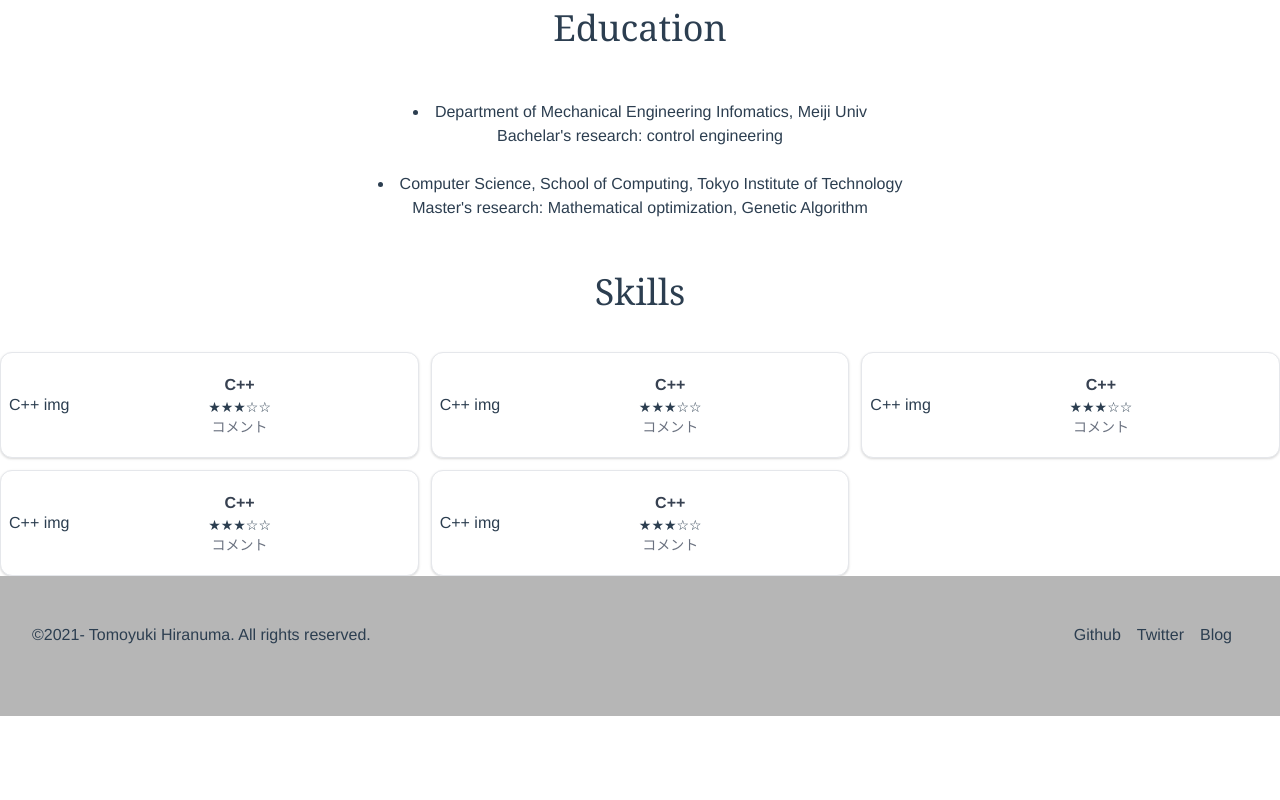
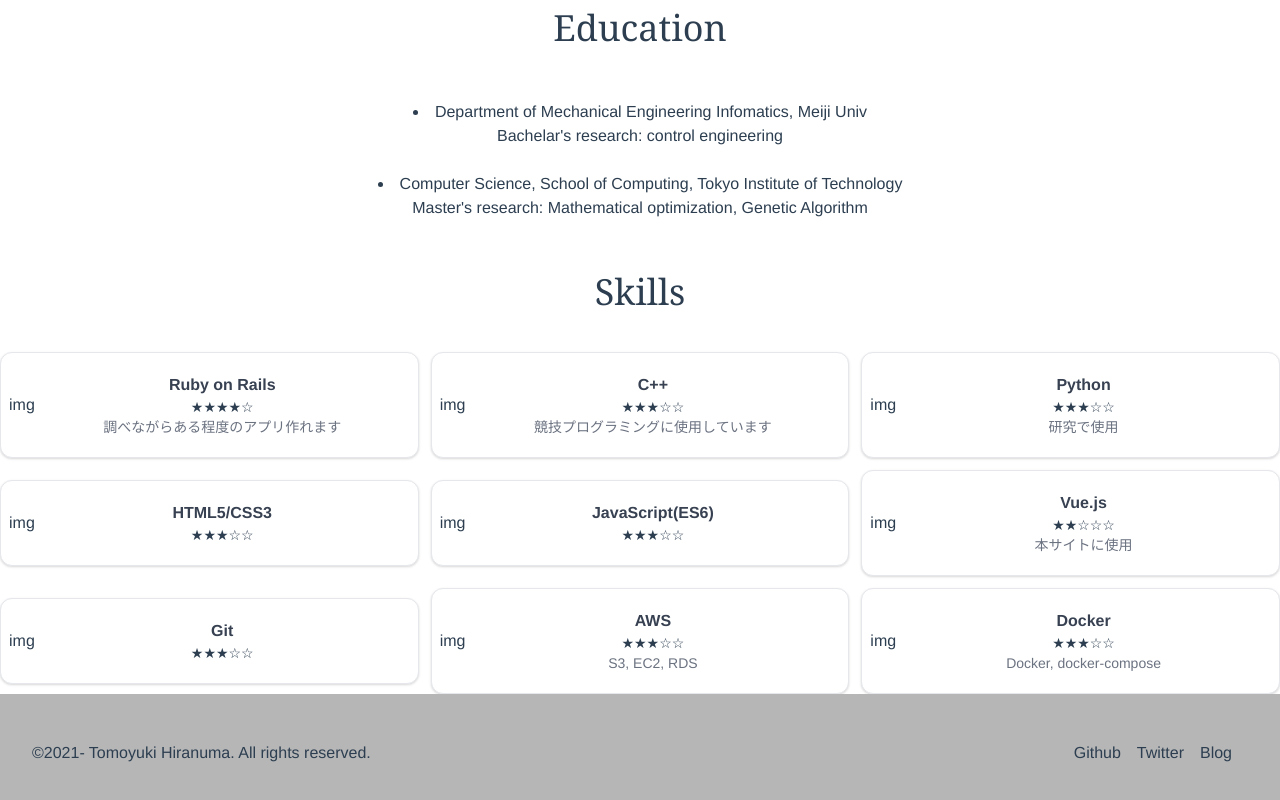
Before and after one commit to tomoyuki-hiranuma/portfolio, a Vue app: page / in a window 1280 px wide. Shown: the part 805-1605 px from the top of the page. Before the commit the page ends 1521 px from the top, so only its background shows below. Built offline with nearby package versions, Linux system fonts and the light colour scheme.

Commit message:
v-forで繰り返す

```diff
--- a/src/atoms/SkillCard.vue
+++ b/src/atoms/SkillCard.vue
@@ -1,18 +1,35 @@
 <template>
   <div class="bg-white w-full flex items-center p-2 rounded-xl shadow border">
     <div class="flex items-center space-x-4">
-      <p>C++ img</p>
+      <p>img</p>
     </div>
     <div class="flex-grow p-3">
-      <div class="font-semibold text-gray-700">C++</div>
-      <div class="text-sm">★★★☆☆</div>
-      <div class="text-sm text-gray-500">コメント</div>
+      <div class="font-semibold text-gray-700">{{ program }}</div>
+      <div class="text-sm">{{ level }}</div>
+      <div class="text-sm text-gray-500">{{ comment }}</div>
     </div>
   </div>
 </template>
 
 <script>
 export default {
+  props: {
+    program: {
+      type: String,
+      default: '',
+      required: true,
+    },
+    level: {
+      type: String,
+      default: '',
+      required: true,
+    },
+    comment: {
+      type: String,
+      default: '',
+      required: false,
+    },
+  },
   name: 'SkillCard',
 };
 </script>
--- a/src/components/Skill.vue
+++ b/src/components/Skill.vue
@@ -1,16 +1,16 @@
 <template>
   <div>
     <p class="text-4xl my-10 font-serif">Skills</p>
-    <!-- TODO: card componentにして使い回すようにする -->
-    <!-- TODO: props に渡す -->
     <div
       class="container mx-auto grid grid-cols-3 gap-3 justify-center items-center"
     >
-      <SkillCard />
-      <SkillCard />
-      <SkillCard />
-      <SkillCard />
-      <SkillCard />
+      <div v-for="skill in skills" v-bind:key="skill.program">
+        <SkillCard
+          :program="skill.program"
+          :level="skill.level"
+          :comment="skill.comment"
+        />
+      </div>
     </div>
   </div>
 </template>
@@ -23,5 +23,53 @@ export default {
   components: {
     SkillCard,
   },
+  data: function () {
+    return {
+      skills: [
+        {
+          program: 'Ruby on Rails',
+          level: '★★★★☆',
+          comment: '調べながらある程度のアプリ作れます',
+        },
+        {
+          program: 'C++',
+          level: '★★★☆☆',
+          comment: '競技プログラミングに使用しています',
+        },
+        {
+          program: 'Python',
+          level: '★★★☆☆',
+          comment: '研究で使用',
+        },
+        {
+          program: 'HTML5/CSS3',
+          level: '★★★☆☆',
+        },
+        {
+          program: 'JavaScript(ES6)',
+          level: '★★★☆☆',
+        },
+        {
+          program: 'Vue.js',
+          level: '★★☆☆☆',
+          comment: '本サイトに使用',
+        },
+        {
+          program: 'Git',
+          level: '★★★☆☆',
+        },
+        {
+          program: 'AWS',
+          level: '★★★☆☆',
+          comment: 'S3, EC2, RDS',
+        },
+        {
+          program: 'Docker',
+          level: '★★★☆☆',
+          comment: 'Docker, docker-compose',
+        },
+      ],
+    };
+  },
 };
 </script>
```
